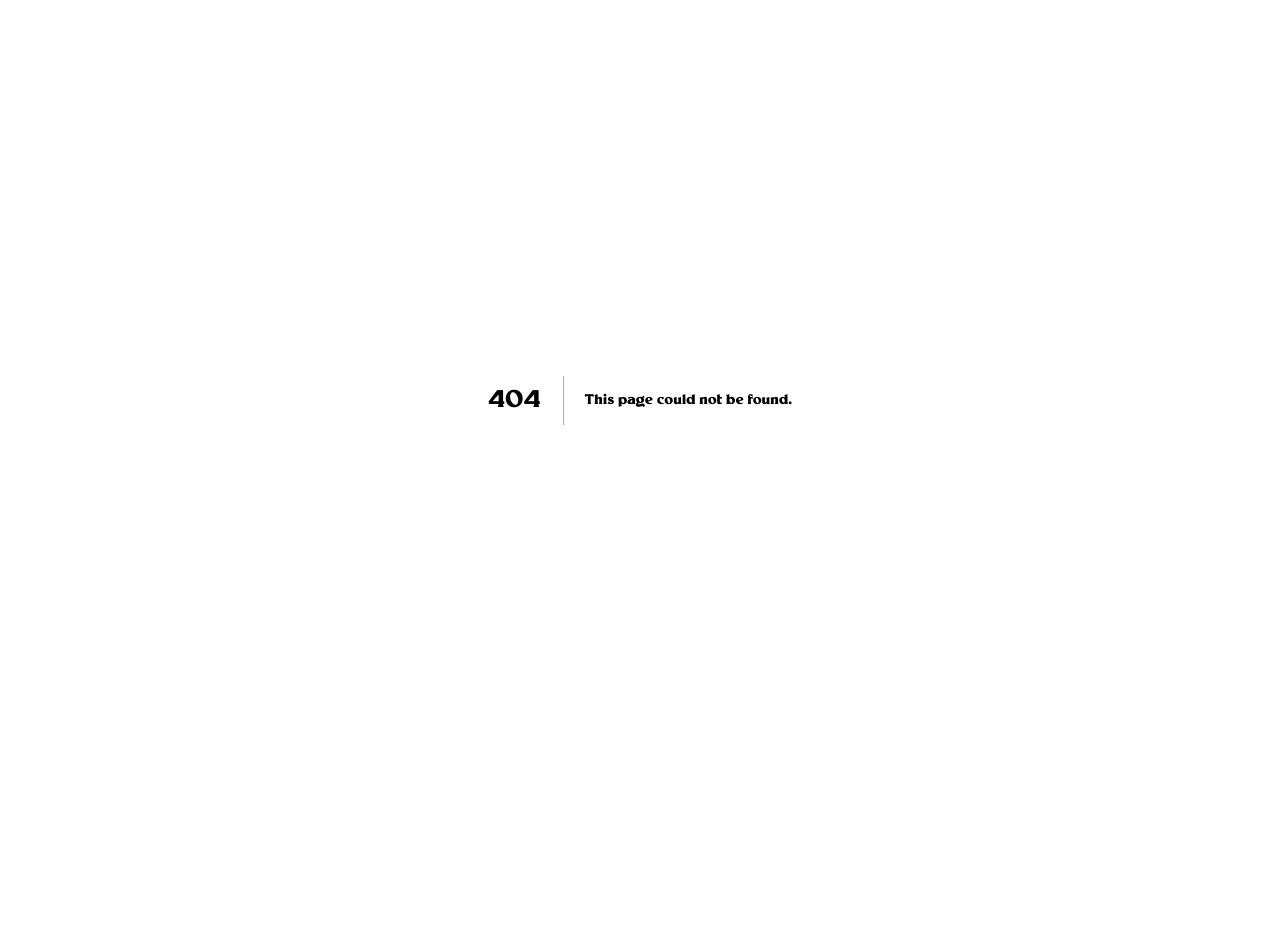
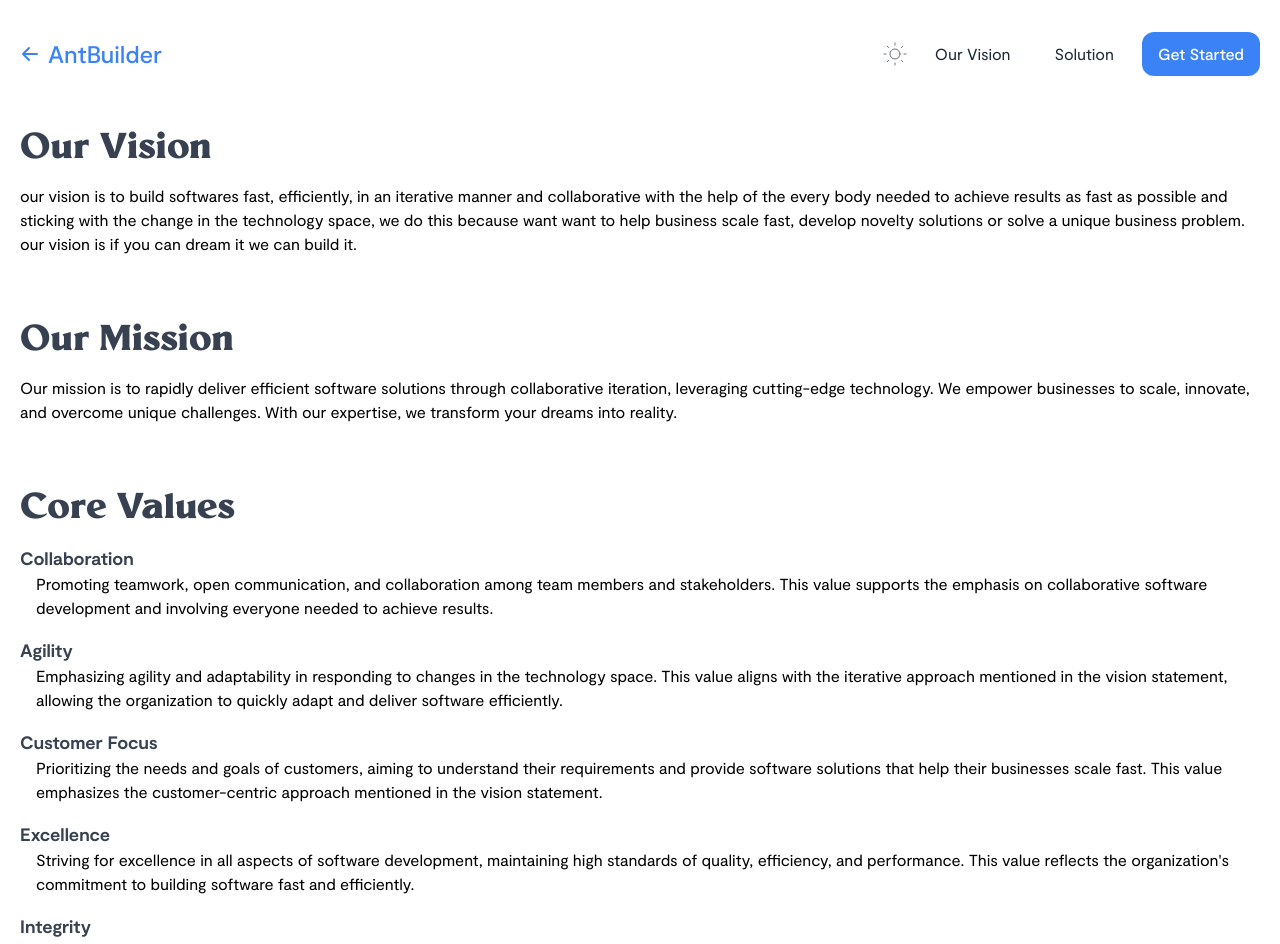
Before and after one commit to i-technetronics-llc/antbuilder_landing_page, a Next.js app: page /vision in a window 1280 px wide. Before the commit this address had no page. Shown: the top 944 px of the page. Before the commit the page ends 800 px from the top, so only its background shows below. Built offline with nearby package versions, Linux system fonts and the light colour scheme.

Commit message:
created our vision page

```diff
--- /dev/null
+++ b/components/Logo.jsx
@@ -0,0 +1,14 @@
+import React from 'react'
+import Link from 'next/link'
+
+const Logo = ({ className = "" }) => {
+    return (
+        <Link href="/">
+            <a className={`flex items-center text-2xl font-medium text-blue-500 ${className}`}>
+                <span>AntBuilder</span>
+            </a>
+        </Link>
+    )
+}
+
+export default Logo
--- a/components/navbar.js
+++ b/components/navbar.js
@@ -3,9 +3,14 @@ import ThemeChanger from "./DarkSwitch";
 import { Disclosure } from "@headlessui/react";
 import { ArrowLeftIcon } from "@heroicons/react/solid";
 import { useRouter } from "next/dist/client/router";
+import Logo from "./Logo";
 
 export default function Navbar() {
-  const navigation = ["Our Vision", "Manage App Development", "Solution"];
+  const navigation = [
+    { value: "Our Vision", href: "/vision" },
+    { value: "Solution", href: "#" },
+  ];
+
   const router = useRouter()
 
   return (
@@ -16,13 +21,10 @@ export default function Navbar() {
           {({ open }) => (
             <>
               <div className="flex flex-wrap items-center justify-between w-full lg:w-auto">
-                <Link href="/">
-                  <a className="flex items-center space-x-2 text-2xl font-medium text-blue-500">
-                    {router.pathname !== "/" && <ArrowLeftIcon className="text-blue-500 w-5 h-5" />}
-
-                    <span>AntBuilder</span>
-                  </a>
-                </Link>
+                <div className="flex items-center space-x-2">
+                  {router.pathname !== "/" && <ArrowLeftIcon className="text-blue-500 w-5 h-5" />}
+                  <Logo />
+                </div>
 
                 <div className="space-x-3 flex lg:hidden">
                   <ThemeChanger />
@@ -54,10 +56,10 @@ export default function Navbar() {
 
                 <Disclosure.Panel className={`flex flex-col items-center justify-center lg:hidden bg-white dark:bg-gray-500 fixed z-10 top-0 left-0 w-screen h-screen transition-all duration-500`}>
                   <>
-                    {navigation.map((item, index) => (
-                      <Link key={index} href="/">
+                    {navigation.map(({ value, href }, index) => (
+                      <Link key={index} href={href}>
                         <a className="px-4 py-2 -ml-4 text-gray-800 rounded-md dark:text-gray-300 hover:text-blue-500 focus:text-blue-500 focus:bg-indigo-100 focus:outline-none dark:focus:bg-trueGray-700">
-                          {item}
+                          {value}
                         </a>
                       </Link>
                     ))}
@@ -77,11 +79,11 @@ export default function Navbar() {
             <div className="hidden mr-3 space-x-3 lg:flex nav__item">
               <ThemeChanger />
             </div>
-            {navigation.map((menu, index) => (
+            {navigation.map(({ value, href }, index) => (
               <li className="mr-3 nav__item" key={index}>
-                <Link href="/">
+                <Link href={href}>
                   <a className="inline-block px-4 py-2 text-base font-normal text-gray-800 no-underline rounded-md dark:text-gray-200 hover:text-blue-500 focus:text-blue-500 focus:bg-indigo-100 focus:outline-none">
-                    {menu}
+                    {value}
                   </a>
                 </Link>
               </li>
--- a/pages/index.js
+++ b/pages/index.js
@@ -24,14 +24,14 @@ export default function Home() {
 
       <Hero />
 
-      <section className="lg:py-10">
+      <section className="lg:h-screen">
         <SectionTitle
           pretitle="Develop from pre-existing modules"
           title=" That are exclusively available to you" />
         <Features data={features} />
       </section>
 
-      <section className="lg:py-10">
+      <section className="lg:h-screen">
         <SectionTitle
           pretitle="Antbuilder Benefits"
           title="Unleash the Power of Iterative App Development with Antbuilder" />
--- /dev/null
+++ b/pages/vision.js
@@ -0,0 +1,88 @@
+import React from 'react';
+import Navbar from '../components/navbar';
+import Head from 'next/head';
+import Container from '../components/container';
+import Logo from '../components/Logo';
+
+const values = [
+    {
+        header: "Collaboration",
+        description:
+            "Promoting teamwork, open communication, and collaboration among team members and stakeholders. This value supports the emphasis on collaborative software development and involving everyone needed to achieve results.",
+    },
+    {
+        header: "Agility",
+        description:
+            "Emphasizing agility and adaptability in responding to changes in the technology space. This value aligns with the iterative approach mentioned in the vision statement, allowing the organization to quickly adapt and deliver software efficiently.",
+    },
+    {
+        header: "Customer Focus",
+        description:
+            "Prioritizing the needs and goals of customers, aiming to understand their requirements and provide software solutions that help their businesses scale fast. This value emphasizes the customer-centric approach mentioned in the vision statement.",
+    },
+    {
+        header: "Excellence",
+        description:
+            "Striving for excellence in all aspects of software development, maintaining high standards of quality, efficiency, and performance. This value reflects the organization's commitment to building software fast and efficiently.",
+    },
+    {
+        header: "Integrity",
+        description:
+            "Conducting business with honesty, ethics, and transparency, fostering trust with customers, partners, and employees. This value is essential for establishing strong relationships and maintaining a positive reputation in the technology space.",
+    },
+];
+
+
+const Vision = () => {
+    return (
+        <>
+            <Head>
+                <title>Antbuilder | Vision</title>
+                <meta
+                    name="description"
+                    content="Antbuilder vision is to build softwares fast, efficiently, in an iterative manner and collaborative with the help of the every body needed to achieve results as fast as possible and sticking with the change in the technology space,"
+                />
+                <link rel="icon" href="/favicon.ico" />
+            </Head>
+            <Navbar />
+
+            <Container className="space-y-16 my-10">
+                <VisionSection header="Our Vision">
+                    <p className='dark:text-gray-300'>our vision is to build softwares fast, efficiently, in an iterative manner and collaborative with the help of the every body needed to achieve results as fast as possible and sticking with the change in the technology space, we do this because want want to help business scale fast, develop novelty solutions or solve a unique business problem. our vision is if you can dream it we can build it.</p>
+                </VisionSection>
+
+                <VisionSection header="Our Mission">
+                    <p className='dark:text-gray-300'>
+                        Our mission is to rapidly deliver efficient software solutions through collaborative iteration, leveraging cutting-edge technology. We empower businesses to scale, innovate, and overcome unique challenges. With our expertise, we transform your dreams into reality.
+                    </p>
+                </VisionSection>
+
+                <VisionSection header="Core Values">
+                    <dl className="space-y-4">
+                        {values.map((value, index) => (
+                            <div key={index}>
+                                <dt className="text-lg font-semibold text-gray-700 dark:text-gray-200">{value.header}</dt>
+                                <dd className="ml-4 dark:text-gray-300">{value.description}</dd>
+                            </div>
+                        ))}
+                    </dl>
+                </VisionSection>
+            </Container>
+
+            <footer className="flex items-center justify-center py-4 bg-blue-500">
+                <Logo className='!text-white' />
+            </footer>
+        </>
+    );
+};
+
+export default Vision;
+
+const VisionSection = ({ header, children }) => {
+    return (
+        <section className='space-y-4'>
+            <h2 className='text-4xl text-gray-700 dark:text-gray-200'>{header}</h2>
+            {children}
+        </section>
+    );
+};
```
